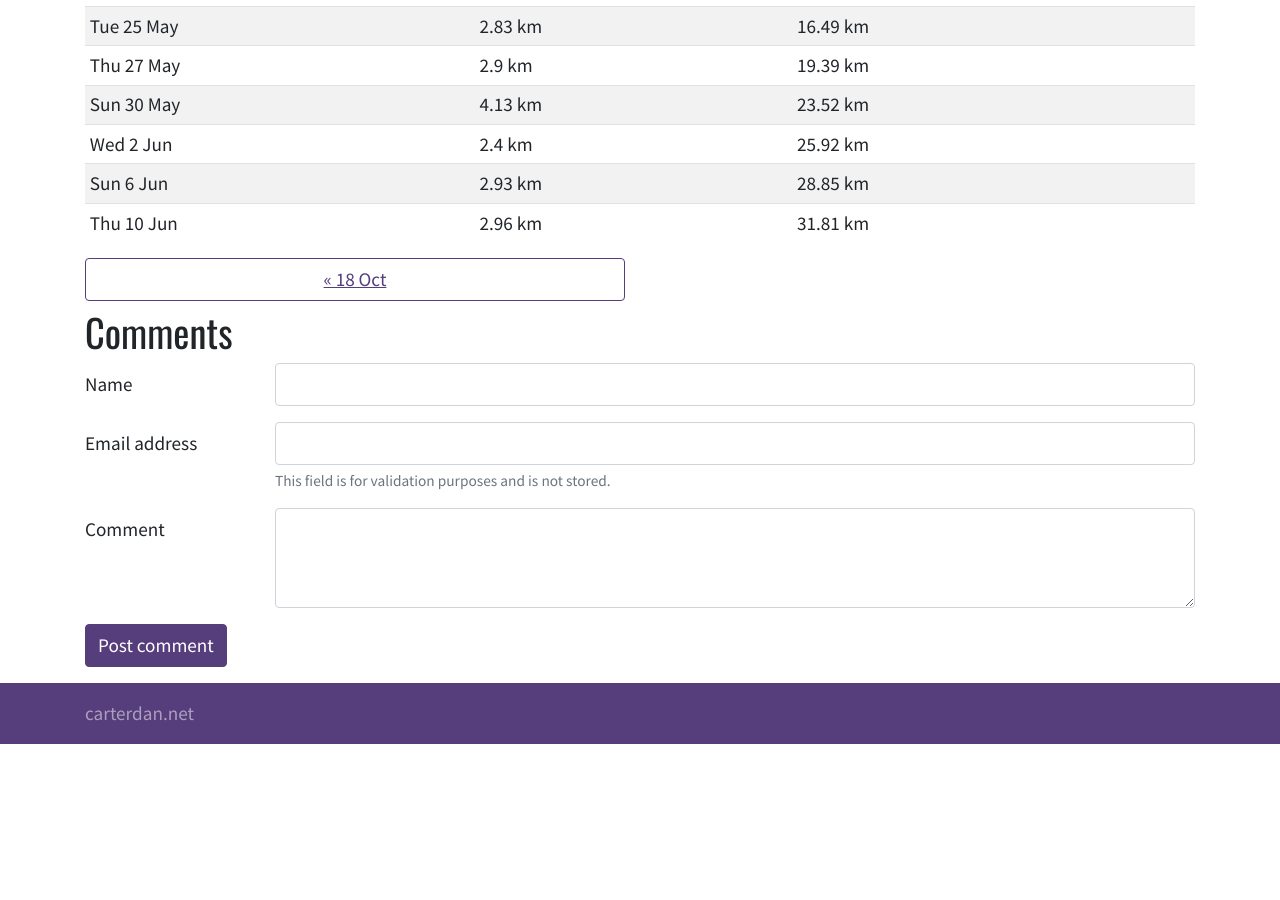
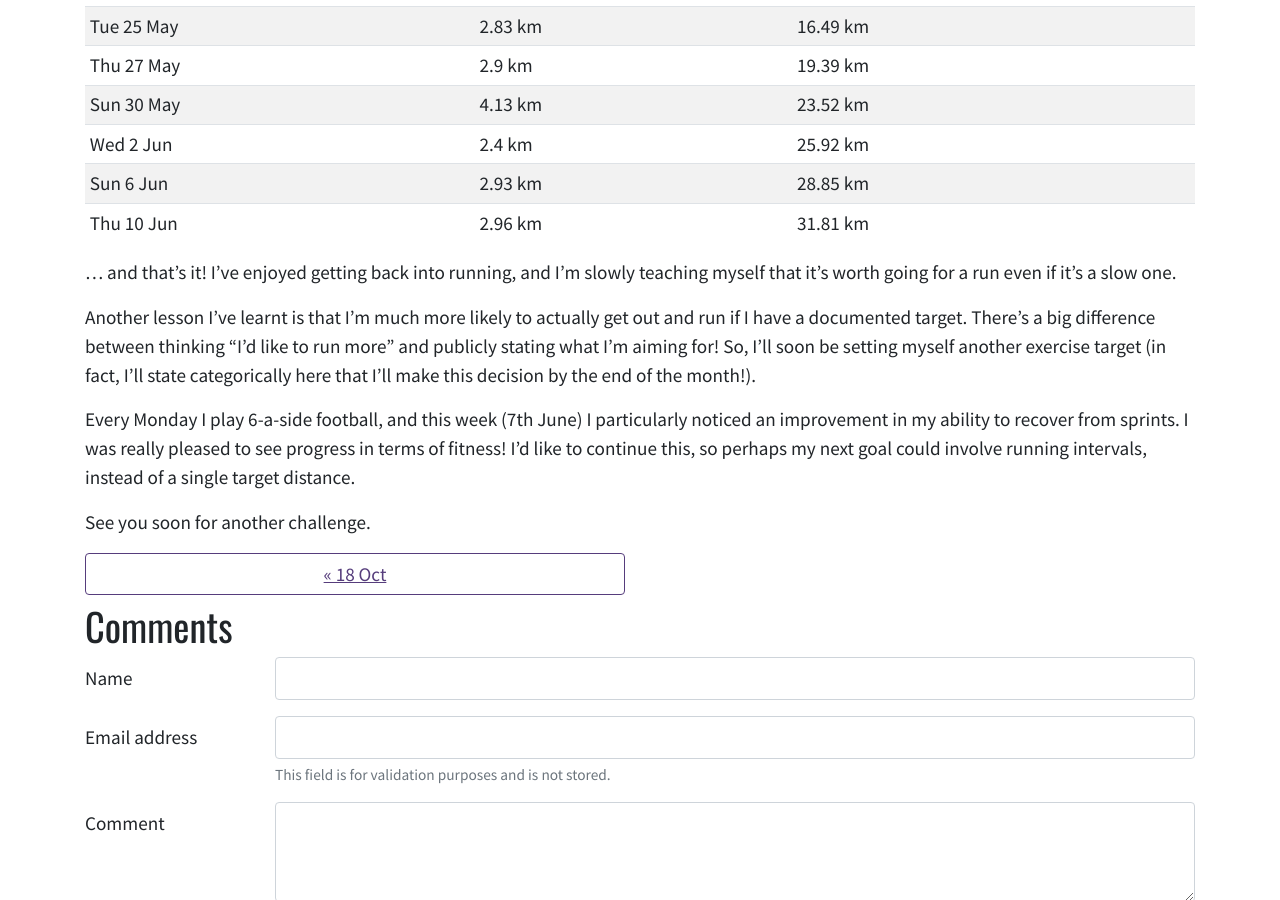
Before and after one commit to djcarter85/running, a Jekyll site: the page built from _posts/2021-05-16-run30.md, in a window 1280 px wide and 900 px high, scrolled down 744 px. Built offline with Jekyll 4.4.1, drawn with Linux system fonts in a browser that asks for light colours; nearby versions of some CDN libraries; before the commit the page ends 1488 px from its top, so only the background shows below that.

Commit message:
Final thoughts

```diff
--- a/_posts/2021-05-16-run30.md
+++ b/_posts/2021-05-16-run30.md
@@ -30,3 +30,11 @@ See you in a month ...
   {% endfor %}
 
 </table>
+
+... and that's it! I've enjoyed getting back into running, and I'm slowly teaching myself that it's worth going for a run even if it's a slow one.
+
+Another lesson I've learnt is that I'm much more likely to actually get out and run if I have a documented target. There's a big difference between thinking "I'd like to run more" and publicly stating what I'm aiming for! So, I'll soon be setting myself another exercise target (in fact, I'll state categorically here that I'll make this decision by the end of the month!).
+
+Every Monday I play 6-a-side football, and this week (7th June) I particularly noticed an improvement in my ability to recover from sprints. I was really pleased to see progress in terms of fitness! I'd like to continue this, so perhaps my next goal could involve running intervals, instead of a single target distance.
+
+See you soon for another challenge.
```
